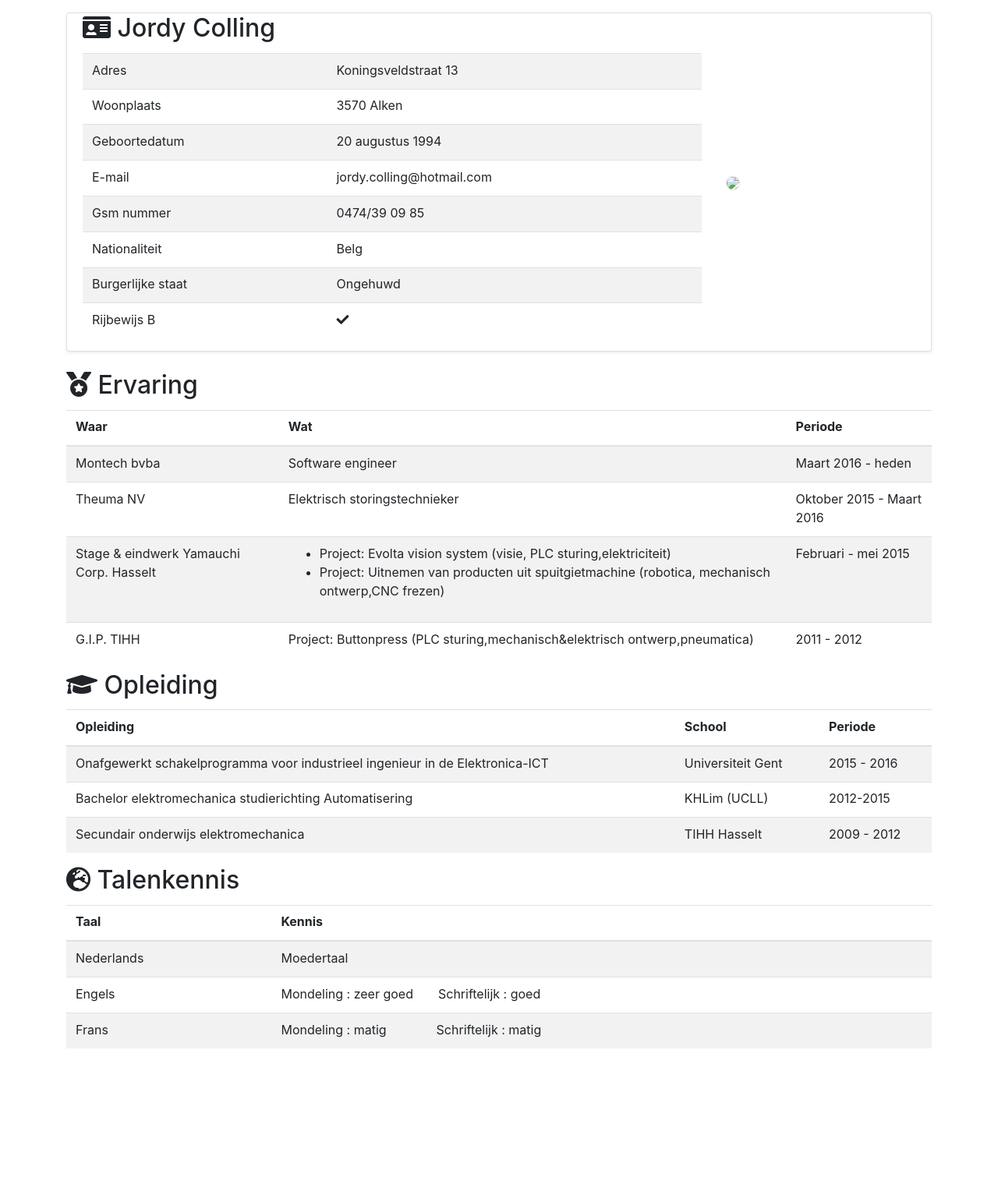
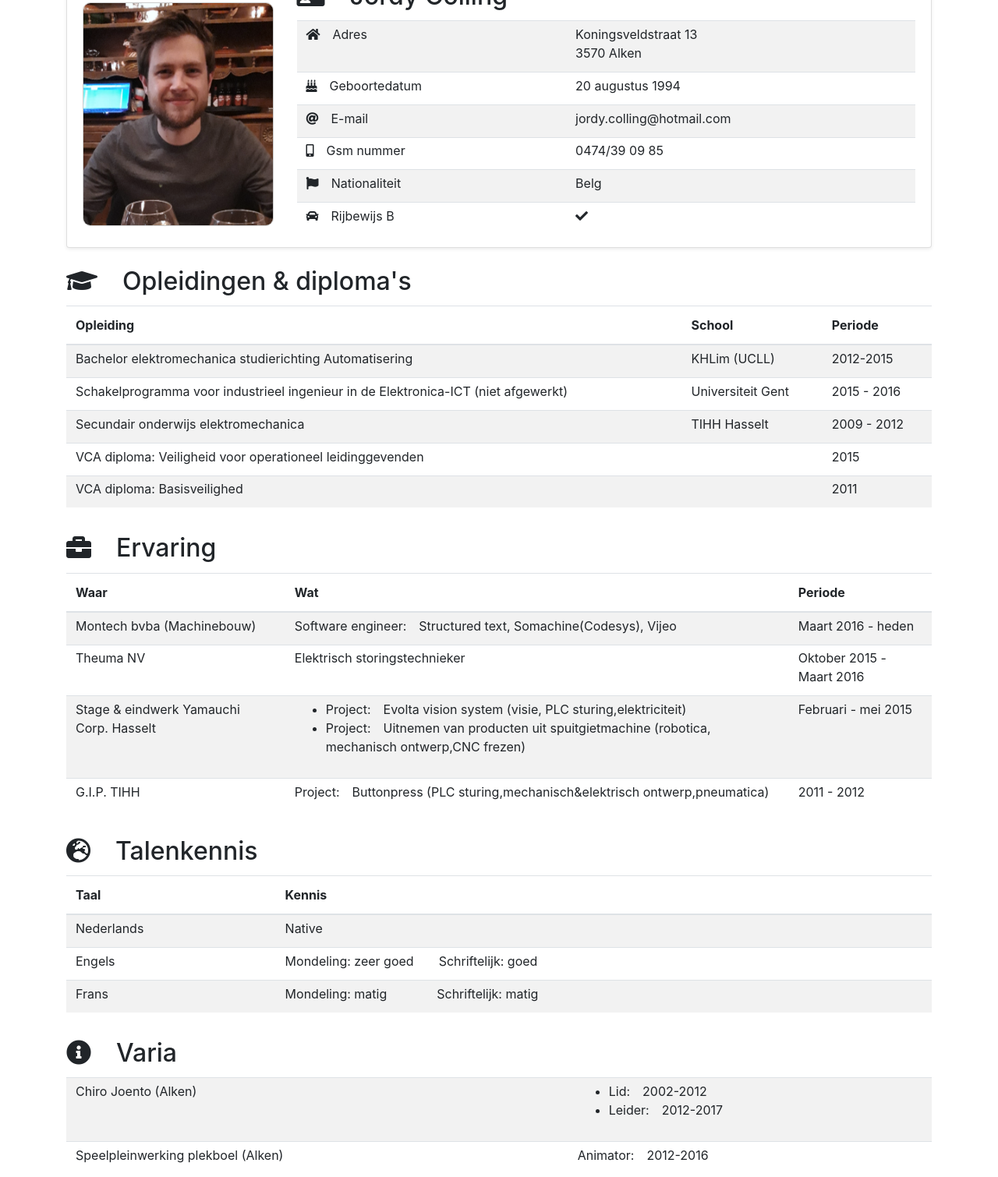
Before and after one commit to JordyColling/github.io, a plain HTML site: page index.html in a window 1280 px wide. Shown: the part 30-1540 px from the top of the page at 78% size. Before the commit the page ends 1391 px from the top, so only its background shows below. Drawn offline with nearby package versions, Linux system fonts and the light colour scheme.

Commit message:
Update index.html

```diff
--- a/index.html
+++ b/index.html
@@ -10,86 +10,135 @@
   <script src="https://cdnjs.cloudflare.com/ajax/libs/popper.js/1.14.7/umd/popper.min.js"></script>
   <script src="https://maxcdn.bootstrapcdn.com/bootstrap/4.3.1/js/bootstrap.min.js"></script>
   <style type="text/css">
+
+  .container{
+    padding-top: 0.30rem;
+  }
     #cvImage{
       -webkit-border-radius: 10px;
       -moz-border-radius: 10px;
       border-radius: 10px;
-      border-color: rgba(0,0,0,.05);
+      border-color: rgba(0,0,0,.2);
       border-style: solid;
-      border-width: 2px;
+      border-width: 1px;
     }
 /*    .card{
       background-color: rgba(200,200,255,.1)
     }*/
-    .table td, .table th {
-      padding-top: .55rem !important;
+    .table td,.tab th{
+      padding-top: 0.30rem !important;
+    }
+
+    hr{
+      border-top-color: rgba(0, 0, 0, 0.0);
     }
   </style>
 </head>
 <body>
   <div class="container">
-    <center><h2>Curriculum vitae</h2></center>
+<!--    <center><h1>Curriculum vitae</h1></center>-->
     <div class="card shadow-sm">
       <div class="card-body py-0">
        <div class="row">
+         <div class="col-md-3 my-auto" >
+           <img id="cvImage" src="jordy.png" width="100%">
+         </div>
          <div class="col-md-9">
-           <h2 class="card-title"><i class="fas fa-id-card"></i> Jordy Colling</h2>
+           <h2 class="card-title"><i class="fas fa-id-card"></i>&emsp;Jordy Colling</h2>
            <table class="table table-striped">
                <tbody>
-                 <tr>
-                   <td>Adres</td>
+<!--             <tr>
+                   <td><i class="fas fa-home"></i>&emsp;Adres</td>
                    <td>Koningsveldstraat 13</td>
                  </tr>
                  <tr>
                    <td>Woonplaats</td>
                    <td>3570 Alken</td>
                  </tr>
+-->
                 <tr>
-                   <td>Geboortedatum</td>
+                   <td><i class="fas fa-home"></i>&emsp;Adres</td>
+                   <td>Koningsveldstraat 13 <br>3570 Alken</td>
+                 </tr>
+                 <tr>
+                   <td><i class="fas fa-birthday-cake"></i>&emsp;Geboortedatum</td>
                    <td>20 augustus 1994</td>
                  </tr>
                  <tr>
-                   <td>E-mail</td>
+                   <td><i class="fas fa-at"></i>&emsp;E-mail</td>
                    <td>jordy.colling@hotmail.com</td>
                  </tr>
                  <tr>
-                   <td>Gsm nummer</td>
+                   <td><i class="fas fa-mobile-alt"></i>&emsp;Gsm nummer</td>
                    <td>0474/39 09 85</td>
                  </tr>
                  <tr>
-                   <td>Nationaliteit</td>
+                   <td><i class="fas fa-flag"></i>&emsp;Nationaliteit</td>
                    <td>Belg</td>
                  </tr>
+<!--                 <tr>
+                   <td><i class="fas fa-ring"></i>&emsp;Burgerlijke staat</td>
+                   <td>Ongehuwd</td>
+                 </tr>  -->
                  <tr>
-                   <td>Burgerlijke staat</td>
-                   <td>Ongehuwd</td>
-                 </tr>
-                 <tr>
-                   <td>Rijbewijs B</td>
+                   <td><i class="fas fa-car"></i>&emsp;Rijbewijs B</td>
                    <td><i class="fas fa-check"></i></td>
                  </tr>
                </tbody>
             </table>
-          </div>
-          <div class="col-md-3 my-auto" >
-            <img id="cvImage" src="image1.png" width="100%">
           </div>
         </div>
       </div>
     </div>
     <br>
     <div>
-    <h2 class="card-title"><i class="fas fa-medal"></i> Ervaring</h2>
+  <h2 class="card-title"><i class="fas fa-graduation-cap"></i>&emsp;Opleidingen & diploma's</h2>
   <table class="table table-striped">
-      <thead>
+    <thead >
+      <th>Opleiding</th>
+      <th>School</th>
+      <th>Periode</th>
+    </thead>
+      <tbody>
+        <tr>
+          <td>Bachelor elektromechanica studierichting Automatisering</td>
+          <td>KHLim (UCLL)</td>
+          <td>2012-2015</td>
+        </tr>
+        <tr>
+          <td>Schakelprogramma voor industrieel ingenieur in de Elektronica­-ICT (niet afgewerkt)</td>
+          <td>Universiteit Gent</td>
+          <td>2015 - 2016</td>
+        </tr>
+        <tr>
+          <td>Secundair onderwijs elektromechanica</td>
+          <td>TIHH Hasselt</td>
+          <td>2009 - 2012</td>
+        </tr>
+        <tr>
+          <td>VCA diploma: Veiligheid voor operationeel leidinggevenden</td>
+          <td></td>
+          <td>2015</td>
+        </tr>
+        <tr>
+          <td>VCA diploma: Basisveilighed</td>
+          <td></td>
+          <td>2011</td>
+        </tr>
+      </tbody>
+   </table>
+   <hr>
+  <h2 class="card-title"><i class="fas fa-briefcase"></i>&emsp;Ervaring</h2>
+  <table class="table table-striped">
+    <thead >
       <th>Waar</th>
       <th>Wat</th>
       <th>Periode</th>
     </thead>
       <tbody>
         <tr>
-            <td>Montech bvba</td>
-            <td>Software engineer</td>
+          <td>Montech bvba (Machinebouw)</td>
+          <td>Software engineer:&emsp;Structured text, Somachine(Codesys), Vijeo</td>
           <td>Maart 2016 - heden</td>
         </tr>
         <tr>
@@ -101,62 +150,57 @@
           <td>Stage & eindwerk Yamauchi Corp. Hasselt</td>
           <td>
             <ul>
-                <li>Project: Evolta vision system (visie, PLC sturing,elektriciteit)</li>
-                <li>Project: Uitnemen van producten uit spuitgietmachine (robotica, mechanisch ontwerp,CNC frezen)</li>
+              <li>Project:&emsp;Evolta vision system (visie, PLC sturing,elektriciteit)</li>
+              <li>Project:&emsp;Uitnemen van producten uit spuitgietmachine (robotica, mechanisch ontwerp,CNC frezen)</li>
             </ul>
           </td>
           <td>Februari - mei 2015</td>
         </tr>
         <tr>
           <td>G.I.P. TIHH</td>
-            <td>Project: Buttonpress (PLC sturing,mechanisch&elektrisch ontwerp,pneumatica)</td>
+          <td>Project:&emsp;Buttonpress (PLC sturing,mechanisch&elektrisch ontwerp,pneumatica)</td>
           <td>2011 - 2012</td>
         </tr>
       </tbody>
    </table>
-     <h2 class="card-title"><i class="fas fa-graduation-cap"></i> Opleiding</h2>
+  <hr>
+    <h2 class="card-title"><i class="fas fa-globe-europe"></i>&emsp;Talenkennis</h2>
     <table class="table table-striped">
-       <thead>
-         <th>Opleiding</th>
-         <th>School</th>
-         <th>Periode</th>
-       </thead>
-         <tbody>
-           <tr>
-             <td>Onafgewerkt schakelprogramma voor industrieel ingenieur in de Elektronica­-ICT</td>
-             <td>Universiteit Gent</td>
-             <td>2015 - 2016</td>
-           </tr>
-           <tr>
-             <td>Bachelor elektromechanica studierichting Automatisering</td>
-             <td>KHLim (UCLL)</td>
-             <td>2012-2015</td>
-           </tr>
-           <tr>
-             <td>Secundair onderwijs elektromechanica</td>
-             <td>TIHH Hasselt</td>
-             <td>2009 - 2012</td>
-           </tr>
-         </tbody>
-      </table>
-      <h2 class="card-title"><i class="fas fa-globe-europe"></i> Talenkennis</h2>
-      <table class="table table-striped">
-        <thead>
+      <thead >
         <th>Taal</th>
         <th>Kennis</th>
       </thead>
         <tbody>
           <tr>
             <td>Nederlands</td>
-              <td>Moedertaal</td>
+            <td>Native</td>
           </tr>
           <tr>
             <td>Engels</td>
-              <td>Mondeling : zeer goed&emsp;&emsp;Schriftelijk : goed</td>
+            <td>Mondeling: zeer goed&emsp;&emsp;Schriftelijk: goed</td>
           </tr>
           <tr>
             <td>Frans</td>
-              <td>Mondeling : matig&emsp;&emsp;&emsp;&emsp;Schriftelijk : matig</td>
+            <td>Mondeling: matig&emsp;&emsp;&emsp;&emsp;Schriftelijk: matig</td>
+          </tr>
+        </tbody>
+     </table>
+     <hr>
+     <h2 class="card-title"><i class="fas fa-info-circle"></i>&emsp;Varia</h2>
+     <table class="table table-striped">
+         <tbody>
+           <tr>
+             <td>Chiro Joento (Alken)</td>
+             <td>
+               <ul>
+                 <li>Lid:&emsp;2002-2012</li>
+                 <li>Leider:&emsp;2012-2017</li>
+               </ul>
+             </td>
+           </tr>
+           <tr>
+             <td>Speelpleinwerking plekboel (Alken)</td>
+             <td>Animator:&emsp;2012-2016</td>
            </tr>
          </tbody>
       </table>
```
Lines whose indentation alone changed are shown as unchanged.
